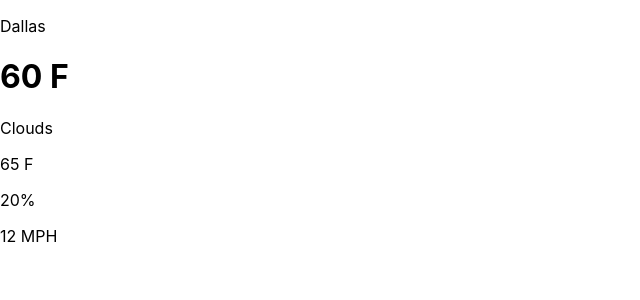
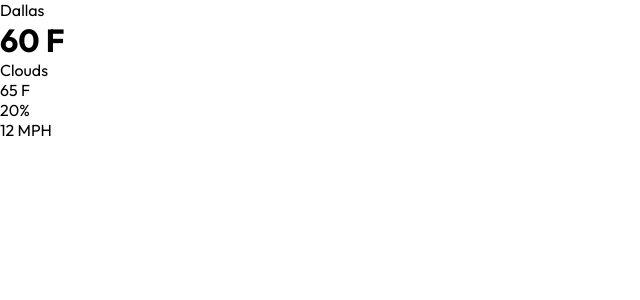
Before and after one commit to carlos-lopez98/ReactWeatherApp, a React (Create React App) app: page / in a window 1280 px wide. Shown: the top 300 px of the page, without its empty margins (0-640 px from the left). Built offline with nearby package versions, Linux system fonts and the light colour scheme.

Commit message:
Added Some Styling and Fonts

```diff
--- a/src/App.js
+++ b/src/App.js
@@ -5,7 +5,9 @@ import axios from 'axios'
 
 function App() {
 
-  const url = 'https://api.openweathermap.org/data/2.5/weather?q=dallas&appid=545b76c069c48da11f97fe003505ac8a'
+
+
+
 
   return (
     <div className="app">
--- a/src/scss/index.scss
+++ b/src/scss/index.scss
@@ -1,6 +1,17 @@
+
+/* Google provides fonts you can import */
+@import url('https://fonts.googleapis.com/css2?family=Outfit:wght@100;200;300;400;500;600;700;800;900&display=swap');
+
+/* This * means these are global properties */
+* {
+  box-sizing: border-box;
+  margin: 0;
+  padding: 0;
+}
+
 body {
   margin: 0;
-  font-family: -apple-system, BlinkMacSystemFont, 'Segoe UI', 'Roboto', 'Oxygen',
+  font-family: 'Outfit', 'Segoe UI', 'Roboto', 'Oxygen',
     'Ubuntu', 'Cantarell', 'Fira Sans', 'Droid Sans', 'Helvetica Neue',
     sans-serif;
   -webkit-font-smoothing: antialiased;
```
Also changed, not shown: src/assets/bg.jpg (added).
